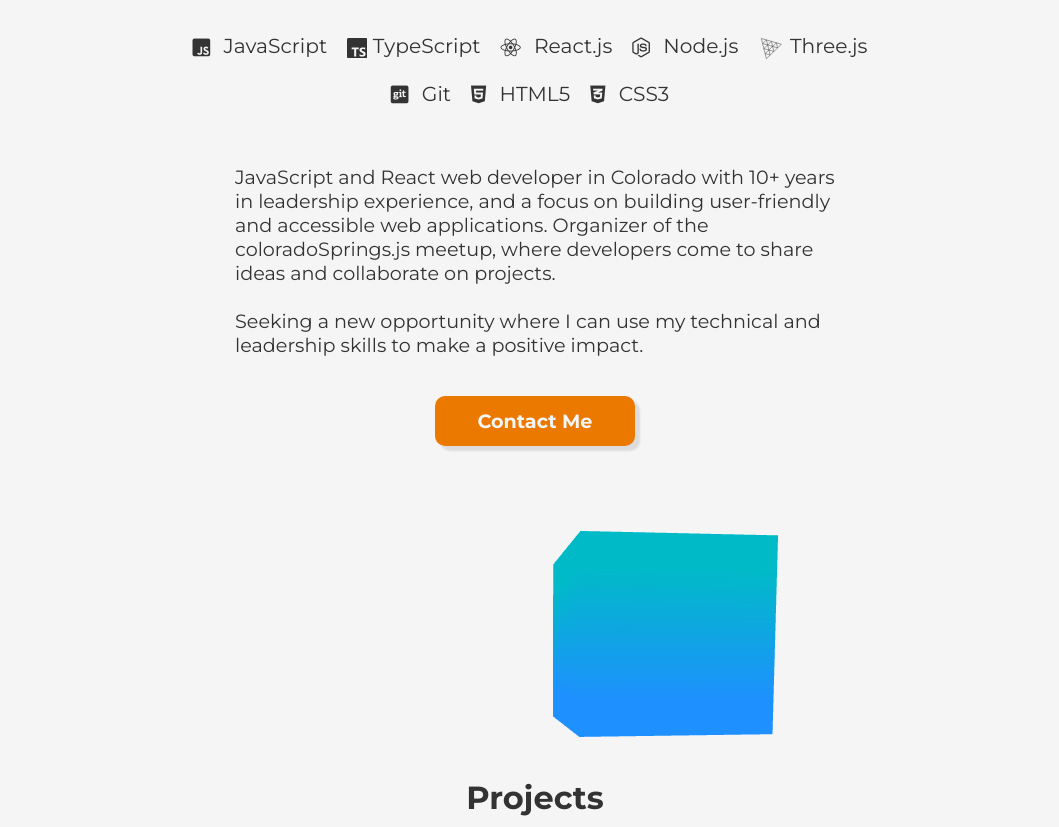
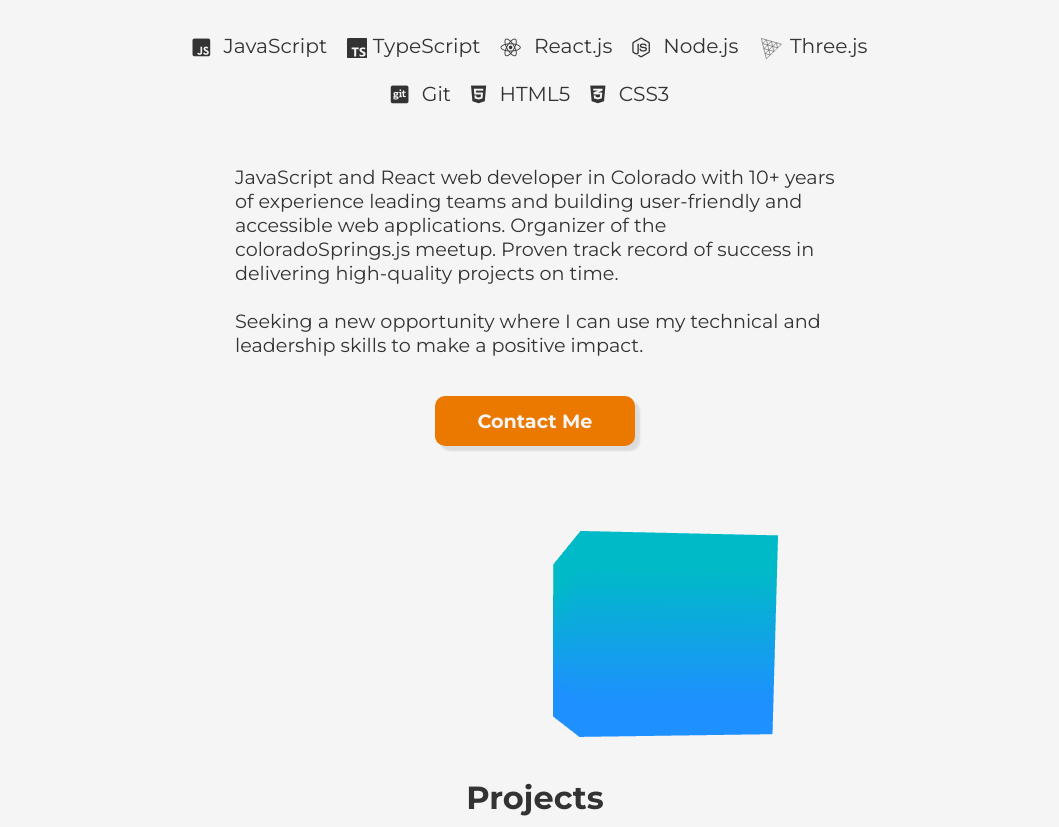
Before and after one commit to Ryan-Biondo/Portfolio, a plain HTML site: page index.html in a window 1280 px wide. Shown: the part 1084-1911 px from the top of the page, without its empty margins (105-1164 px from the left). Drawn offline with nearby package versions, Linux system fonts and the light colour scheme.

Commit message:
Update about me text

```diff
--- a/index.html
+++ b/index.html
@@ -245,11 +245,11 @@
 
           <div class="aboutMeContact">
             <p class="aboutDesc">
-              JavaScript and React web developer in Colorado with 10+ years in
-              leadership experience, and a focus on building user-friendly and
-              accessible web applications. Organizer of the coloradoSprings.js
-              meetup, where developers come to share ideas and collaborate on
-              projects.
+              JavaScript and React web developer in Colorado with 10+ years of
+              experience leading teams and building user-friendly and accessible
+              web applications. Organizer of the coloradoSprings.js meetup.
+              Proven track record of success in delivering high-quality projects
+              on time.
               <br /><br />
               Seeking a new opportunity where I can use my technical and
               leadership skills to make a positive impact.
```
